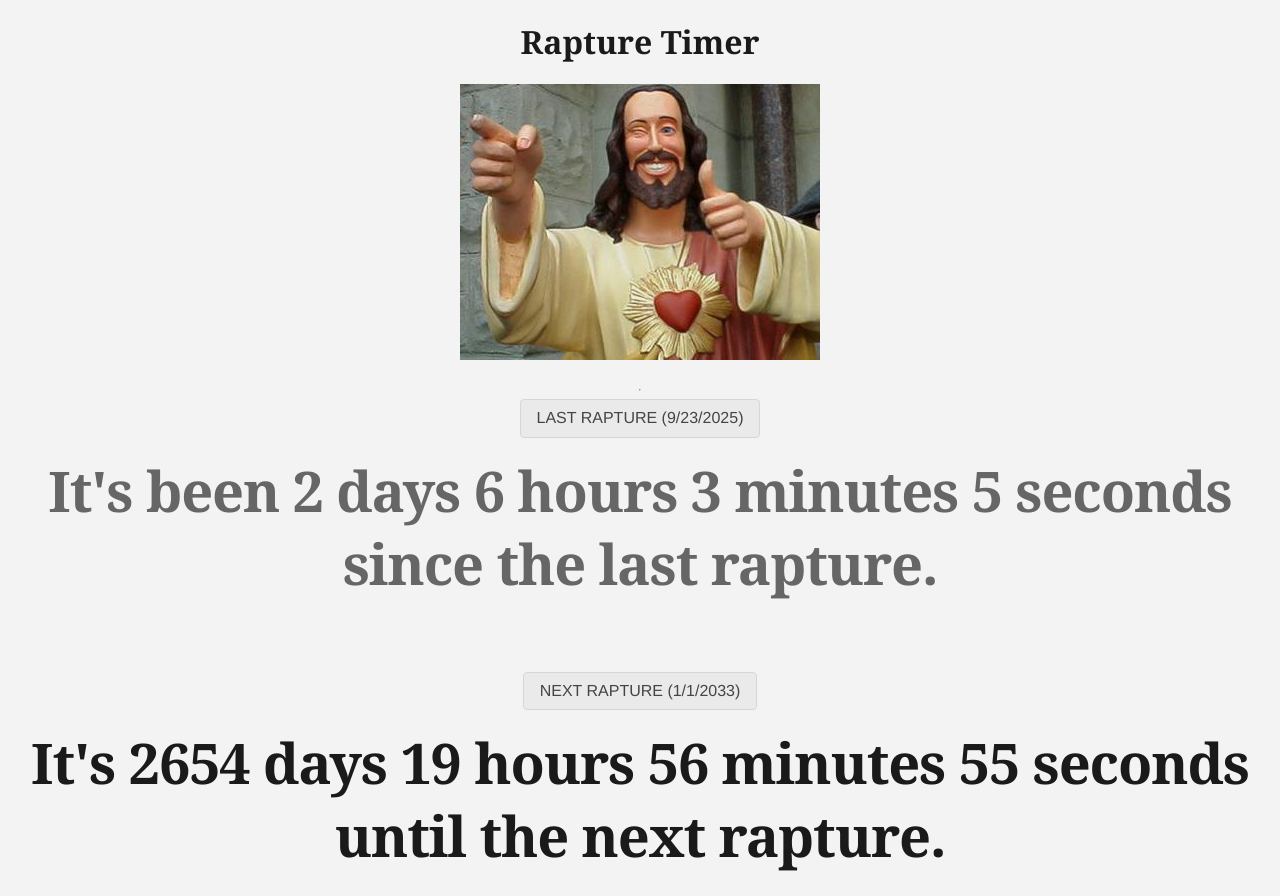
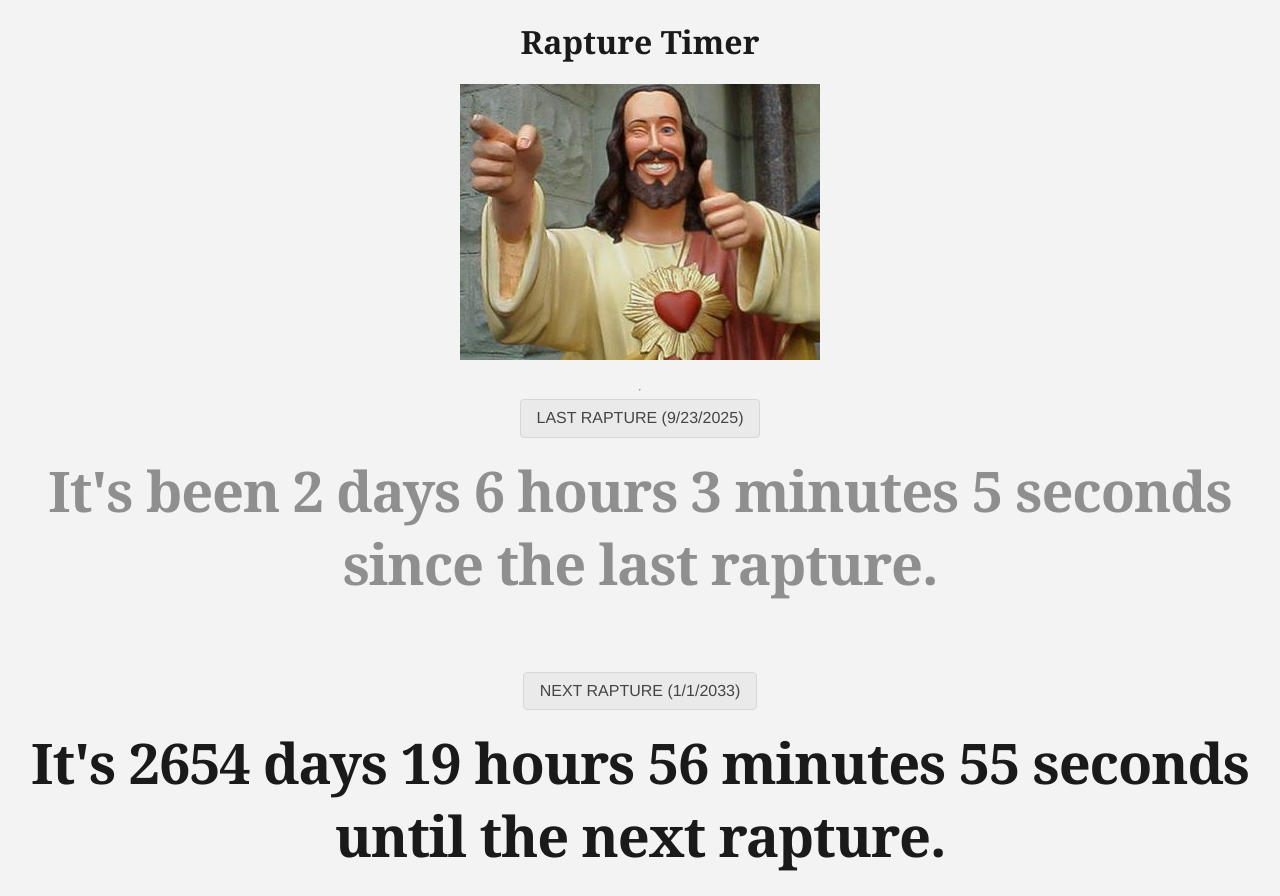
Before and after one commit to apandji/rapture-timer, a plain HTML site: page index.html in a window 1280 px wide. Drawn offline with Linux system fonts and the light colour scheme.

Commit message:
Update subdued text color in index.html for improved readability

```diff
--- a/index.html
+++ b/index.html
@@ -44,7 +44,7 @@
     }
 
     .line.subdued {
-      color: #666;
+      color: #8f8f8f;
     }
 
     p{
```
